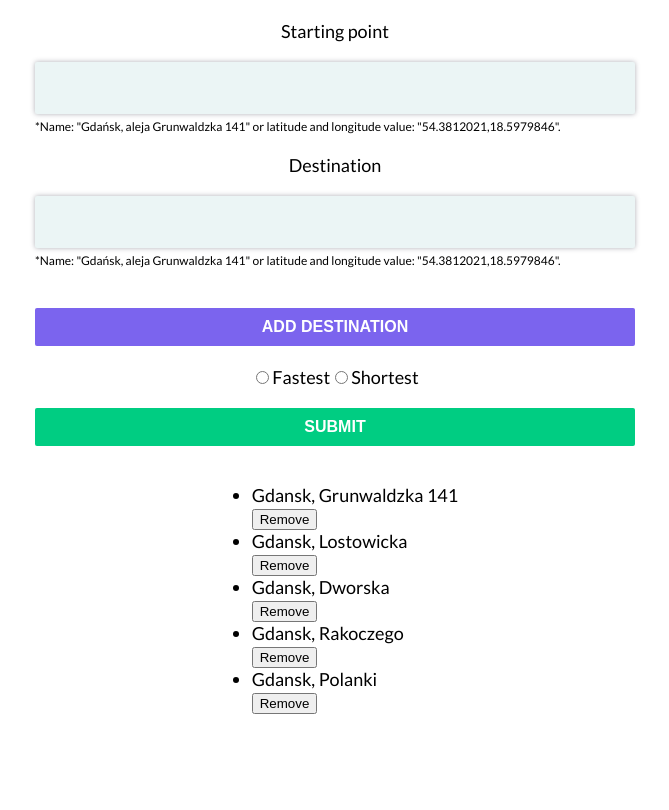
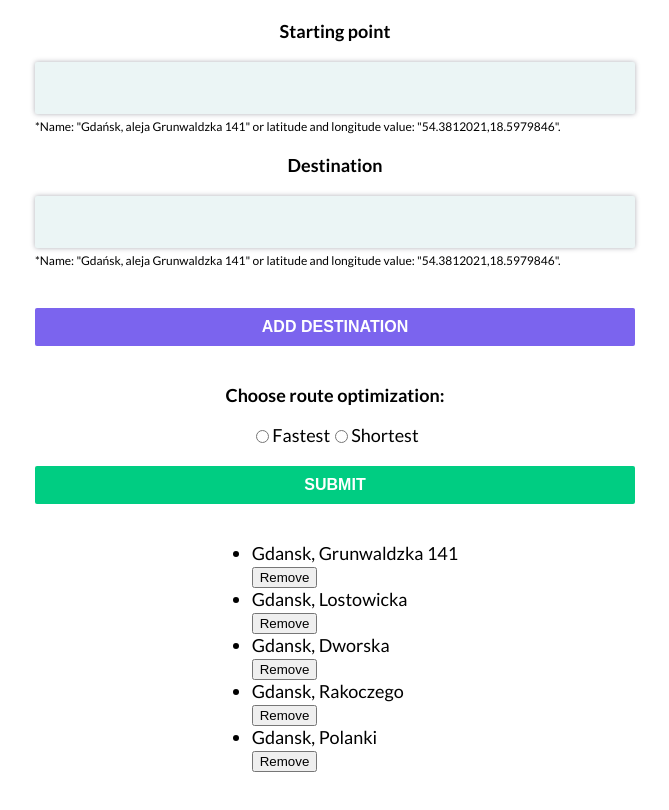
Before and after one commit to rob-now/route-finder--react, a React (Create React App) app: page / in a window 1280 px wide. Shown: the whole page, without its empty margins (305-974 px from the left). Built offline with nearby package versions, Linux system fonts and the light colour scheme.

Commit message:
FormView styled

```diff
--- a/src/components/FormView.css
+++ b/src/components/FormView.css
@@ -11,36 +11,28 @@ body {
     align-content: center;
 }
 
-.form__container--input-text {
+.form__container--input-text,
+.form__container--input-radio {
     width: 600px;
-    /*display: flex;*/
-    /*justify-content: center;*/
-    /*align-items: center;*/
-    /*align-content: center;*/
 }
 
-.form__input-label {
+.form__input-text-label,
+.form__input-radio-title {
     display: block;
-    /* width: 30%; */
     text-align: center;
-    /* padding-right: 20px; */
+    font-weight: bold;
 }
 
 .form__input-text {
     box-sizing: border-box;
     font-family: "Lato", sans-serif;
-    /* background: rgba(255,255,255,0.1); */
     border: none;
     border-radius: 2px;
     font-size: 18px;
-    /* height: auto; */
-    /* margin: 0; */
-    /* outline: 0; */
     padding: 15px;
     width: 100%;
     background-color: #ebf5f5;
     color: #424242;
-    -webkit-box-shadow: 0 0 5px rgba(73, 78, 92, 0.45);
     box-shadow: 0 0 5px rgba(73, 78, 92, 0.45);
     margin: 20px auto 5px;
 }
@@ -50,8 +42,17 @@ body {
     font-size: 12px;
 }
 
+.form__container--input-radio-buttons {
+    display: flex;
+    justify-content: center;
+    align-items: center;
+}
+
+.form__radio-input {
+    cursor: pointer;
+}
+
 .form__btn {
-    /*display: block;*/
     font-size: 16px;
     font-weight: bold;
     width: 600px;
@@ -85,5 +86,5 @@ body {
 }
 
 .btn-submit:hover {
-    background: #00c079;
+    background: #00c47d;
 }
--- a/src/components/FormView.js
+++ b/src/components/FormView.js
@@ -9,7 +9,7 @@ class FormView extends Component {
     return (
       <div className="form__container">
         <div className="form__container--input-text">
-          <label className="form__input-label" htmlFor="form__input-startingPoint">Starting point</label>
+          <label className="form__input-text-label" htmlFor="form__input-startingPoint">Starting point</label>
           <input
             id="form__input-startingPoint"
             className="form__input-text"
@@ -18,19 +18,21 @@ class FormView extends Component {
             value={this.props.startingPoint}
             onChange={this.props.handleChange}
           />
-          <p className="form__input-description">*Name: "Gdańsk, aleja Grunwaldzka 141" or latitude and longitude value: "54.3812021,18.5979846".</p>
+          <p className="form__input-description">*Name: "Gdańsk, aleja Grunwaldzka 141" or latitude and longitude value:
+            "54.3812021,18.5979846".</p>
         </div>
         <div className="form__container--input-text">
-          <label className="form__input-label" htmlFor="form__input-destination">Destination</label>
+          <label className="form__input-text-label" htmlFor="form__input-destination">Destination</label>
           <input
-            id="form__input-destination"
+            id="form__input-text-destination"
             className="form__input-text"
             type="text"
             name="destination"
             value={this.props.destination}
             onChange={this.props.handleChange}
           />
-          <p className="form__input-description">*Name: "Gdańsk, aleja Grunwaldzka 141" or latitude and longitude value: "54.3812021,18.5979846".</p>
+          <p className="form__input-description">*Name: "Gdańsk, aleja Grunwaldzka 141" or latitude and longitude value:
+            "54.3812021,18.5979846".</p>
 
         </div>
         <button
@@ -39,25 +41,30 @@ class FormView extends Component {
         >
           Add destination
         </button>
-        <div>
+        <div className="form__container--input-radio">
+          <p className="form__input-radio-title">Choose route optimization:</p>
+          <div className="form__container--input-radio-buttons">
             <input
               id="form__radio-fastest"
+              className="form__radio-input"
               type="radio"
               name="optimization"
               checked={this.props.optimization === 'fastest'}
               value='fastest'
               onChange={this.props.handleChange}
             />
-          <label htmlFor="form__radio-fastest">Fastest</label>
+            <label className="form__radio-input" htmlFor="form__radio-fastest">Fastest</label>
             <input
               id="form__radio-shortest"
+              className="form__radio-input"
               type="radio"
               name="optimization"
               checked={this.props.optimization === 'shortest'}
               value="shortest"
               onChange={this.props.handleChange}
             />
-          <label htmlFor="form__radio-shortest">Shortest</label>
+            <label className="form__radio-input" htmlFor="form__radio-shortest">Shortest</label>
+          </div>
         </div>
         <button
           className="form__btn btn-submit"
```
Lines whose indentation alone changed are shown as unchanged.
